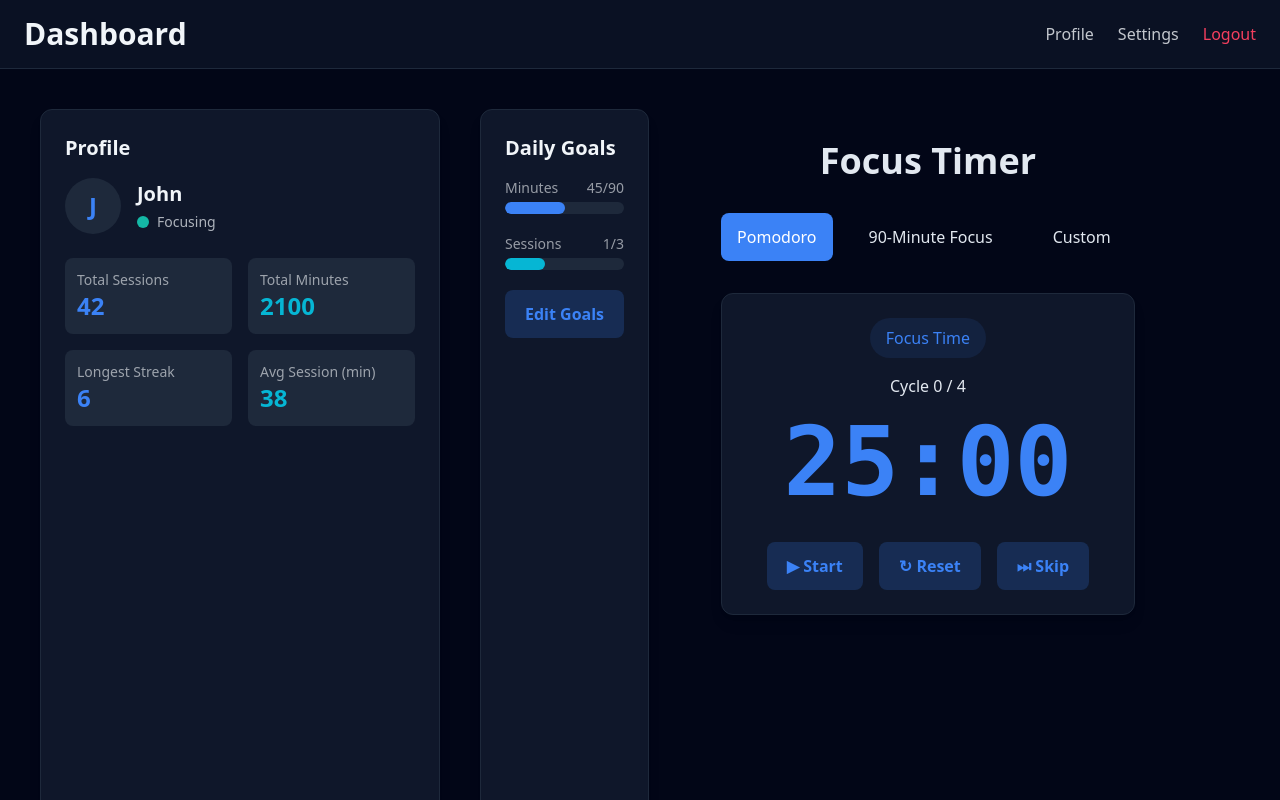
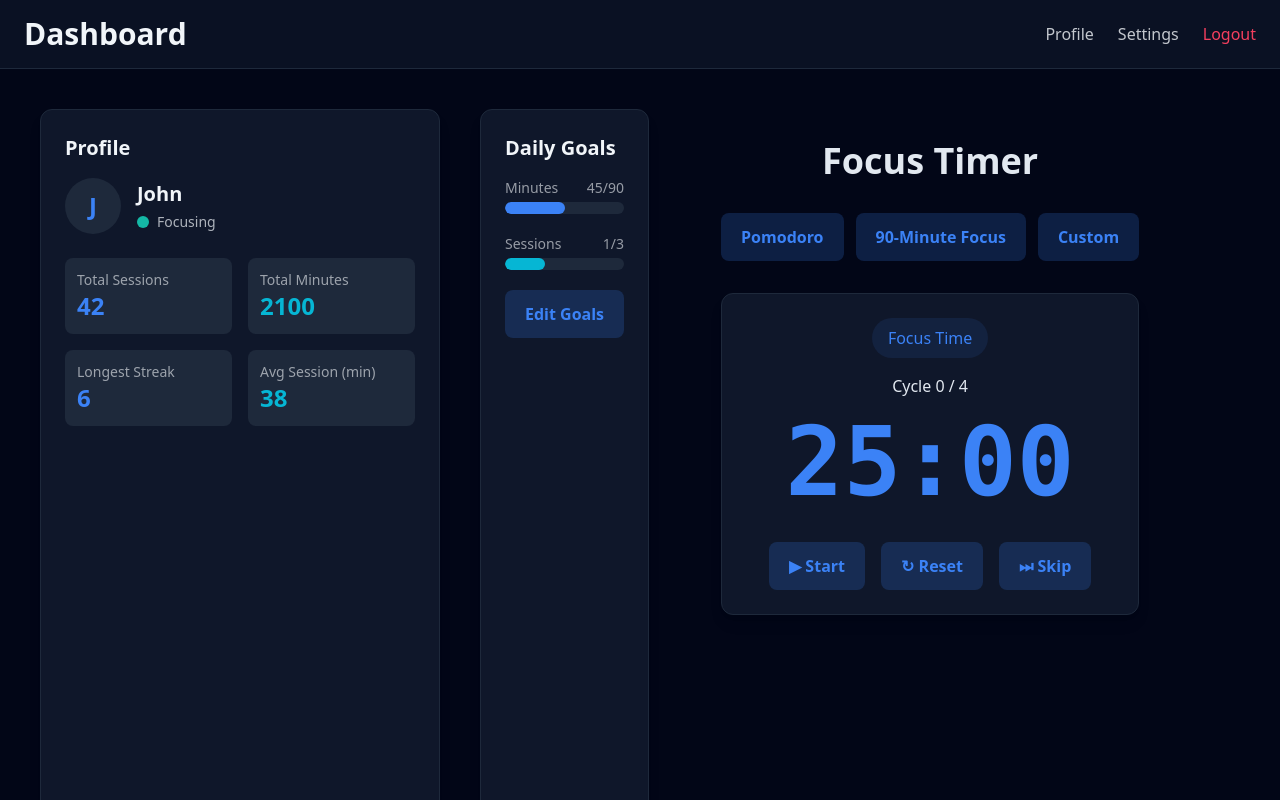
Before and after one commit to hanson777/FocusLink, a React app in the folder frontend/: page / in a window 1280 px wide. Shown: the top 800 px of the page. Built offline with nearby package versions, Linux system fonts and the light colour scheme; the HTML template or start-up script is replaced by a standard one.

Commit message:
Styling changes to homepage

```diff
--- a/frontend/src/components/Timer/TimerCard.jsx
+++ b/frontend/src/components/Timer/TimerCard.jsx
@@ -156,9 +156,7 @@ export default function FocusTimer() {
             <button
               key={key}
               onClick={() => changeMode(key)}
-              className={`px-6 py-3 rounded-lg font-medium transition-all ${
-                mode === key ? "btn-primary" : "btn-secondary"
-              }`}
+              className="btn btn-lg px-6 py-3 rounded-lg font-medium transition-all"
             >
               {cfg.name}
             </button>
```
